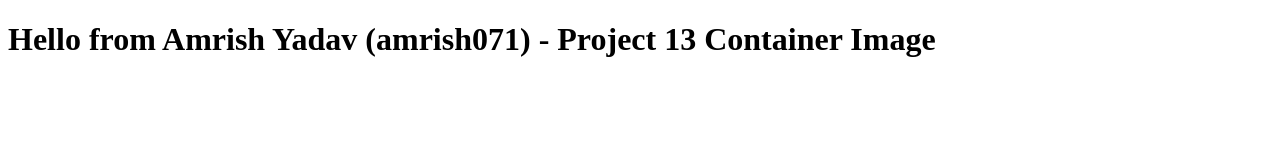
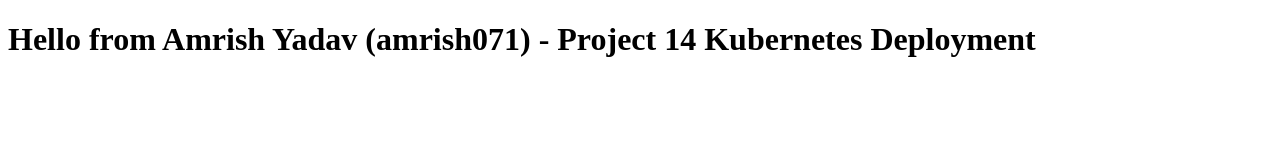
Before and after one commit to yadavamrish/amrish_capstone, a plain HTML site: page capstone/project13-docker-ecr/index.html in a window 1280 px wide. Drawn offline with Linux system fonts and the light colour scheme.

Commit message:
feat(k8s): finalize Project 13 and Project 14 manifests and docs

```diff
--- a/capstone/project13-docker-ecr/index.html
+++ b/capstone/project13-docker-ecr/index.html
@@ -1,7 +1,7 @@
 <!DOCTYPE html>
 <html>
-<head><title>Project 13 - Container Registry App</title></head>
+<head><title>Project 14 - Kubernetes Deployment</title></head>
 <body>
-  <h1>Hello from Amrish Yadav (amrish071) - Project 13 Container Image</h1>
+  <h1>Hello from Amrish Yadav (amrish071) - Project 14 Kubernetes Deployment</h1>
 </body>
 </html>
```
Also changed, not shown: capstone/project14-eks-k8s/index.html (added, +7 -0 lines), 2 other files.
